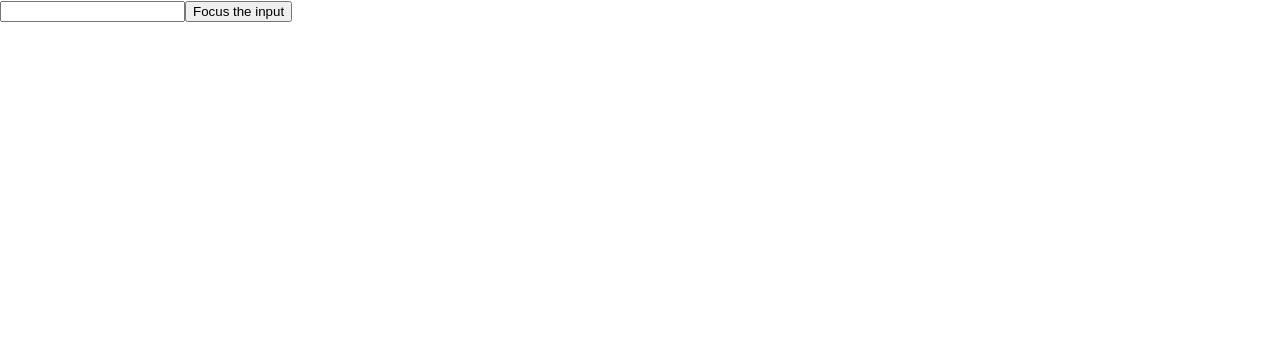
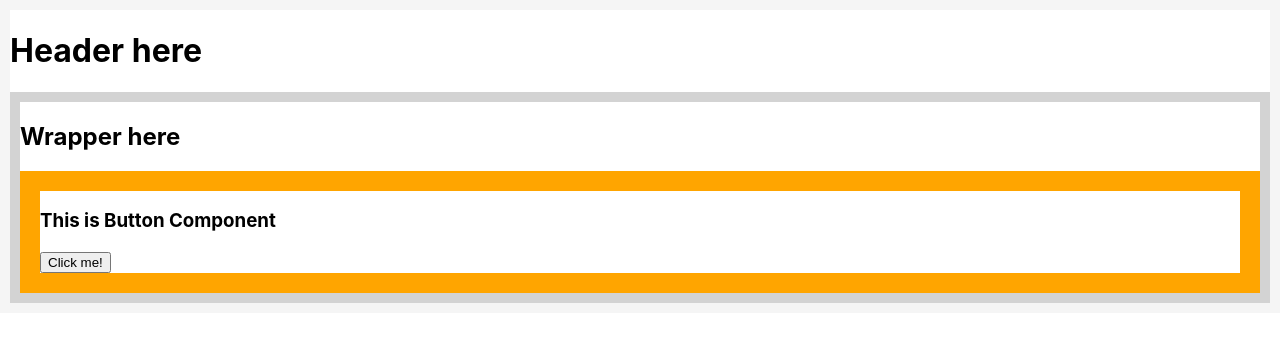
Before and after one commit to AmanUllah687/react-practice, a React (Create React App) app: page / in a window 1280 px wide. Shown: the top 342 px of the page. Built offline with nearby package versions, Linux system fonts and the light colour scheme.

Commit message:
Addded more componets using states

```diff
--- a/src/App.js
+++ b/src/App.js
@@ -233,6 +233,7 @@ export default function RegisterForm() {
 }
 */
 // The use Refhook
+/*
 function TextInputWithfocusBotton() {
  const inputEl = useRef(null);
  const onButtonClick = () => {
@@ -244,6 +245,61 @@ function TextInputWithfocusBotton() {
   <button onClick={onButtonClick}>Focus the input</button>
   </>
  );
-
 }
  export default TextInputWithfocusBotton;
+ */
+// Observing State
+/*
+import React, {useState} from "react";
+import Heading from './Heading'
+function App() {
+  const [Word, setWord] = React.useState('eat');
+  function handleClick() {
+    setWord('Drink');
+  }
+  return (
+    <div className="App">
+      <Heading message={Word + " at little lemon"}></Heading>
+      <button onClick={handleClick}>Click here</button>
+    </div>
+  );
+}
+export default App;
+*/
+// prop drilling
+function Main(props) {
+  return (
+    <Header msg={props.msg} />
+  );
+};
+function Header(props) {
+  return (
+    <div style={{border: "10px solid whitesmoke"}}>
+      <h1>Header here</h1>
+      <Wrapper msg={props.msg} />
+    </div>
+  );
+};
+function Wrapper(props) {
+ return (
+  <div style={{border: "10px solid lightgray"}}>
+    <h2>Wrapper here</h2>
+    <Button msg={props.msg} />
+  </div>
+ )
+}
+function Button(props) {
+  return (
+    <div style={{ border: "20px solid Orange"}}>
+      <h3>This is Button Component</h3>
+      <button onClick={() => alert(props.msg)}>Click me!</button>
+    </div>
+  );
+};
+function App() {
+  return (
+    <Main msg="I passed through the Header and Wraaper and I reached the button component"
+      />
+  );
+  };
+  export default App;
```
Also changed, not shown: src/Heading.js (+8 -0 lines).
